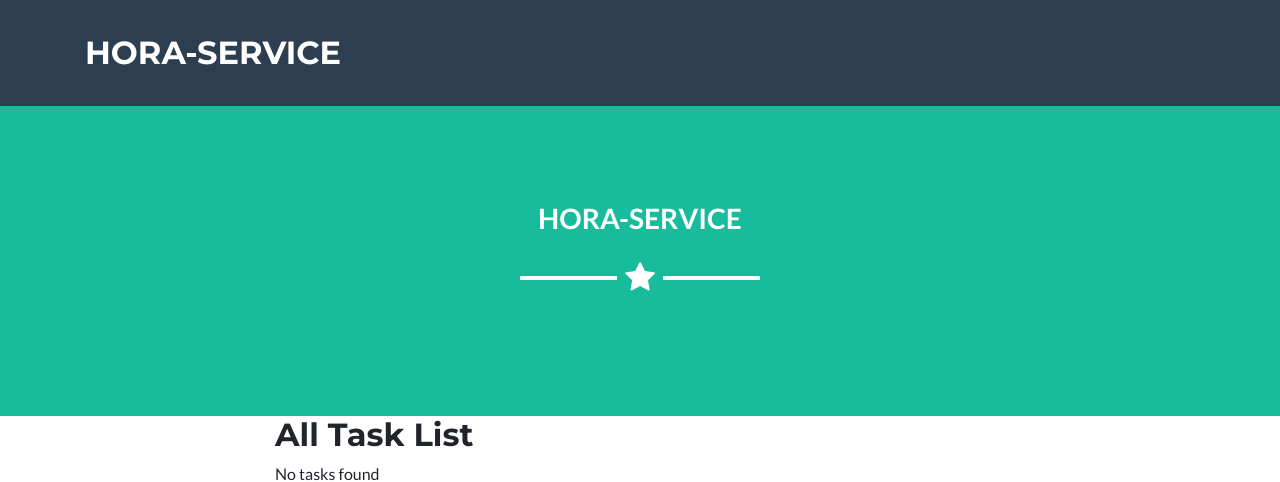
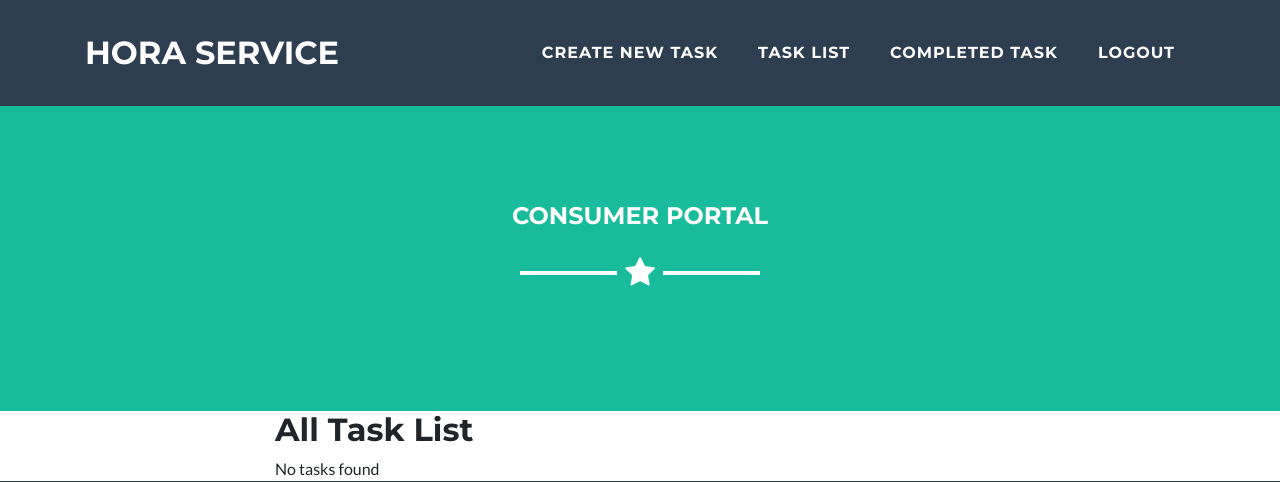
Before and after one commit to kaushal087/hora_challange, a Django app: page /consumer/task-list in a window 1280 px wide. Shown: the top 482 px of the page. Run offline with Django 3.2, Linux system fonts and the light colour scheme; a user stored in the database is signed in; data comes from the database, SQL or seed files in the repository; some libraries are stand-ins or nearby versions.

Commit message:
consumer portal

```diff
--- a/consumer/templates/consumer/base.html
+++ b/consumer/templates/consumer/base.html
@@ -43,7 +43,7 @@
      id="mainNav">
     <div class="container">
         <a class="navbar-brand js-scroll-trigger"
-           href="#page-top">Hora-Service</a>
+           href="#page-top">Hora Service</a>
         <button class="navbar-toggler navbar-toggler-right text-uppercase bg-primary text-white rounded"
                 type="button" data-toggle="collapse"
                 data-target="#navbarResponsive" aria-controls="navbarResponsive"
@@ -51,29 +51,32 @@
             Menu
             <i class="fa fa-bars"></i>
         </button>
-{#        <div class="collapse navbar-collapse" id="navbarResponsive">#}
-{#            <ul class="navbar-nav ml-auto">#}
-{#                {% if user.is_authenticated %}#}
-{#                    <li class="nav-item mx-0 mx-lg-1">#}
-{##}
-{#                        <a class="nav-link py-3 px-0 px-lg-3 rounded js-scroll-trigger"#}
-{#                           href="{% url 'list' %}">List</a>#}
-{##}
-{#                    </li>#}
-{#                    <li class="nav-item mx-0 mx-lg-1">#}
-{#                        <a class="nav-link py-3 px-0 px-lg-3 rounded js-scroll-trigger"#}
-{#                           href="{% url 'create_file' %}">Create New Note</a>#}
-{#                    </li>#}
-{#                    <li class="nav-item mx-0 mx-lg-1">#}
-{#                        <a class="nav-link py-3 px-0 px-lg-3 rounded js-scroll-trigger"#}
-{#                           href="{% url 'logout' %}">Logout</a>#}
-{#                    </li>#}
-{#                {% else %}#}
-{#                    {% include "consumer/login.html" %}#}
-{#                    login here#}
-{#                {% endif %}#}
-{#            </ul>#}
-{#        </div>#}
+        <div class="collapse navbar-collapse" id="navbarResponsive">
+            <ul class="navbar-nav ml-auto">
+                {% if user.is_authenticated %}
+                    <li class="nav-item mx-0 mx-lg-1">
+                        <a class="nav-link py-3 px-0 px-lg-3 rounded js-scroll-trigger"
+                           href="{% url 'consumer_create_task' %}">Create New Task</a>
+                    </li>
+                    <li class="nav-item mx-0 mx-lg-1">
+                        <a class="nav-link py-3 px-0 px-lg-3 rounded js-scroll-trigger"
+                           href="{% url 'consumer_task_list' %}">Task List</a>
+
+                    </li>
+                    <li class="nav-item mx-0 mx-lg-1">
+                        <a class="nav-link py-3 px-0 px-lg-3 rounded js-scroll-trigger"
+                           href="{% url 'consumer_completed_task_list' %}">Completed Task</a>
+                    </li>
+                    <li class="nav-item mx-0 mx-lg-1">
+                        <a class="nav-link py-3 px-0 px-lg-3 rounded js-scroll-trigger"
+                           href="{% url 'user_auth_logout' %}">Logout</a>
+                    </li>
+                {% else %}
+                    {% include "user_auth/login.html" %}
+                    login here
+                {% endif %}
+            </ul>
+        </div>
     </div>
 </nav>
 
@@ -84,7 +87,7 @@
 
 {#        <img class="img-fluid mb-5 d-block mx-auto"#}
 {#             src="{% static "consumer/img/profile.png" %}" alt="">#}
-        <h2 class="text-uppercase mb-0">Hora-Service</h2>
+        <h4 class="text-uppercase mb-0">Consumer Portal</h4>
         <hr class="star-light">
 {#        <h3 class="font-weight-light mb-0">Sync notes to Google Drive</h3>#}
     </div>
--- a/consumer/urls.py
+++ b/consumer/urls.py
@@ -7,7 +7,7 @@ urlpatterns = [
     path('task-list', views.TaskList.as_view(),
          name='consumer_task_list'),
     path('completed-task-list', views.CompletedTaskList.as_view(),
-         name='consumer_task_list'),
+         name='consumer_completed_task_list'),
 
     path('', views.index, name='consumer_auth_index'),
 
--- a/user_auth/urls.py
+++ b/user_auth/urls.py
@@ -4,9 +4,10 @@ from . import views
 
 
 urlpatterns = [
-    path('', views.index, name='user_auth_index'),
     path('signup/', views.SignUpView.as_view(), name='signup'),
     path('signup/worker/', views.WorkerSignUpView.as_view(), name='worker_signup'),
     path('signup/consumer/', views.ConsumerSignUpView.as_view(), name='consumer_signup'),
     path('login/', views.LoginView.as_view(), name='user_login'),
+    path('login/', views.LoginView.as_view(), name='user_login'),
+    path('', views.logout_view, name='user_auth_logout'),
 ]
--- a/user_auth/views.py
+++ b/user_auth/views.py
@@ -109,6 +109,8 @@ from django.contrib.auth import logout
 
 def logout_view(request):
     logout(request)
+    return redirect('/users/login/')
+
     # Redirect to a success page.
 
 
```
